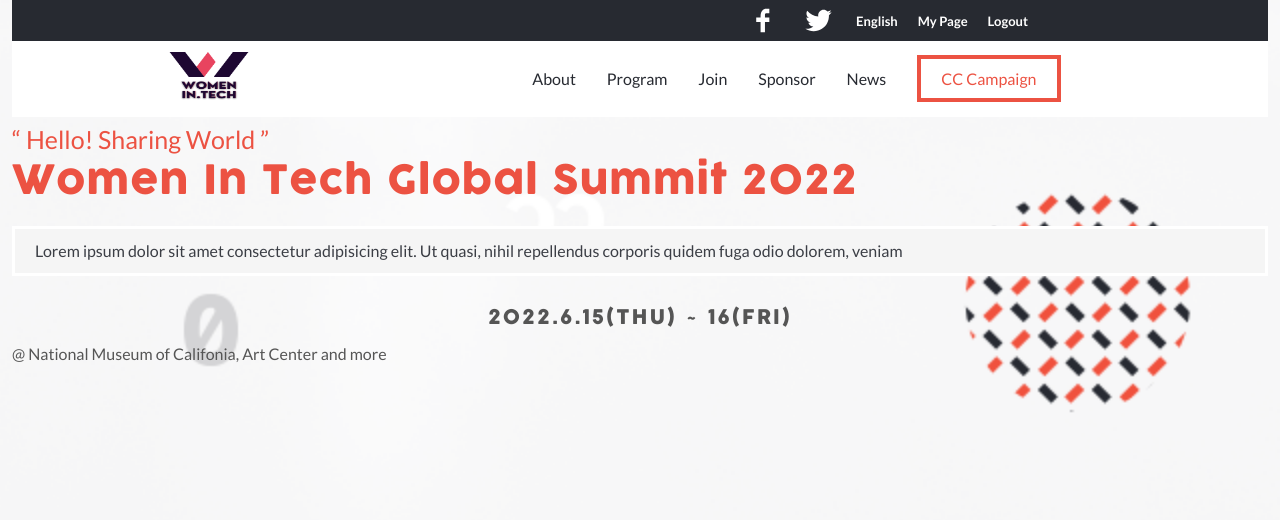
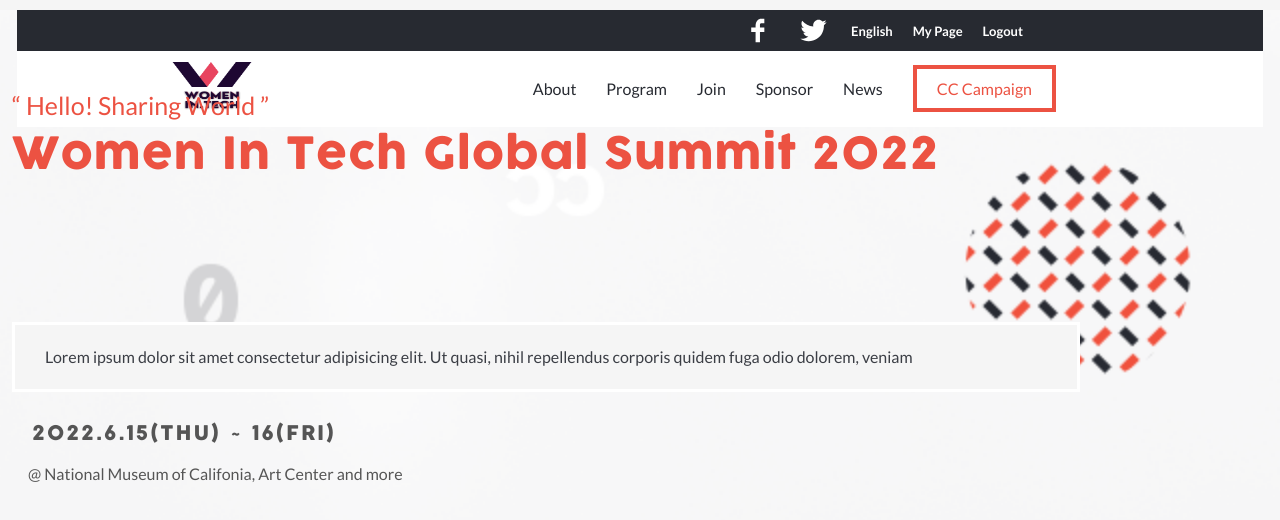
Before and after one commit to SirriCelles/conference-page, a website: page index.html in a window 1280 px wide. Drawn offline with Linux system fonts and the light colour scheme.

Commit message:
complete mobile view for landing page

```diff
--- a/index.html
+++ b/index.html
@@ -9,7 +9,7 @@
   </head>
   <body>
     <main>
-      <header>
+      <header class="nav-header">
         <nav>
           <!-- top nav start -->
           <div class="top">
@@ -88,7 +88,7 @@
             <span>16(FRI)</span>
           </div>
           <p class="landing__text-end">&#64; National Museum of Califonia, Art Center and more</p>
-        <div></div>
+          <br><br>
       </section>
     </main>
   </body>
--- a/sass/_landing-page.scss
+++ b/sass/_landing-page.scss
@@ -1,5 +1,4 @@
 main {
-  height: 80vh;
   background: url('../assets/img/mobile-home.png') no-repeat center center;
   -webkit-background-size: cover;
   -moz-background-size: cover;
@@ -7,16 +6,16 @@
   background-size: cover;
   padding: 0 1.2rem;
 
-  @include xm {
+  @include lg {
     height: 70vh;
   }
 }
 
-header {
-  @include xm {
-    padding: 0 0.5rem;
-    margin-top: 1rem;
-  }
+.nav-header {
+  padding: 0 0.5rem;
+  margin-top: 1rem;
+  height: 13%;
+
 }
 
 .top {
@@ -130,25 +129,27 @@
   }
 
   h1 {
-    font-size: 4rem;
-    line-height: 4rem;
+    font-size: 4.4rem;
+    line-height: 5.5rem;
     font-family: 'COCOGOOSE';
     font-weight: normal;
     letter-spacing: 1px;
+    height: 17rem;
   }
 
   &__text{
     border: 3px solid var(--color-white);
     color: var(--color-dark-light);
-    padding: 1rem 2rem;
+    padding: 2rem 3rem;
     text-align: justify;
     background-color: var(--color-background-dark);
     margin: 2.5rem 0 3rem 0;
+    width: 85%;
   }
 
   &__date {
     display: flex;
-    justify-content: center;
+    /* justify-content: center; */
     align-items: center;
     font-size: 2rem;
     font-family: 'COCOGOOSE';
@@ -161,7 +162,7 @@
 
   &__text-end {
     color: var(--color-header-text);
-    margin: 1.2rem 0;
+    margin: 1.6rem;
   }
 }
 
```
Also changed, not shown: css/style.css.
